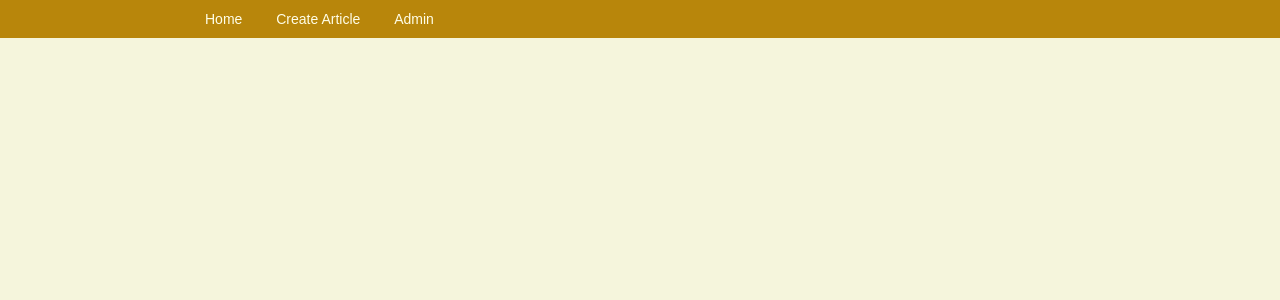
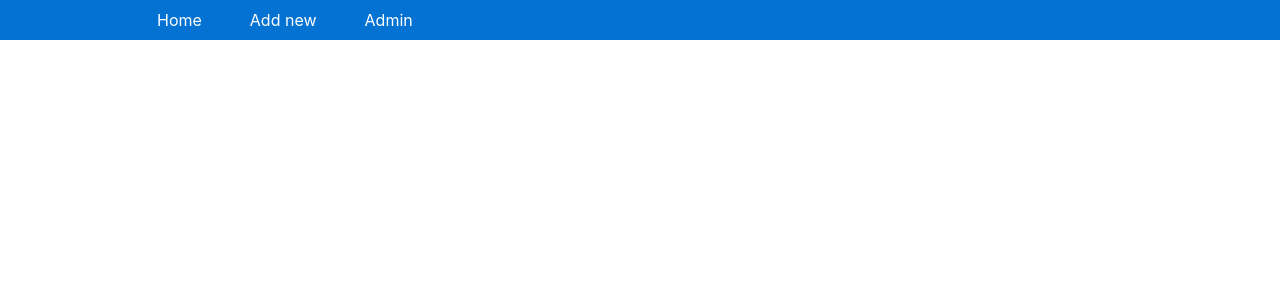
Before and after one commit to neroznik/Shibkov_Evgenii_exam6, a Django app: template source/webapp/templates/base.html in a window 1280 px wide. Shown: the top 300 px of the page. Run offline with Django 3.2, Linux system fonts and the light colour scheme; the template is opened without the code that fills it, so the values that code supplies are empty; some libraries are stand-ins or nearby versions.

Commit message:
Add templates + corrections

```diff
--- a/source/main/urls.py
+++ b/source/main/urls.py
@@ -6,6 +6,6 @@ urlpatterns = [
     path('admin/', admin.site.urls),
     path('', index_view, name='index'),
     path('entry/add/', entry_create_view, name='entry_create'),
-    path('entry/<int:pk>/update/', entry_create_view, name='entry_update'),
+    path('entry/<int:pk>/update/', entry_update_view, name='entry_update'),
     path('entry/<int:pk>/delete/', entry_delete_view, name='entry_delete'),
 ]
--- a/source/webapp/models.py
+++ b/source/webapp/models.py
@@ -8,7 +8,7 @@ STATUS_CHOICES = [
 
 class Entry(models.Model):
     author = models.CharField(max_length=40, null=False, blank=False, default='Unknown', verbose_name='Автор')
-    mail = models.EmailField (max_length=254, null=False, blank= False,verbose_name='email')
+    mail = models.EmailField(max_length=254, verbose_name='Email')
     text = models.TextField(max_length=3000, null=False, blank=False, verbose_name='Текст')
     created_at = models.DateTimeField(auto_now_add=True, verbose_name='Время создания')
     updated_at = models.DateTimeField(auto_now=True, verbose_name='Время редактирования')
--- a/source/webapp/static/css/style.css
+++ b/source/webapp/static/css/style.css
@@ -1,52 +1,34 @@
 body {
-    font-family: Arial, sans-serif;
+    font-family: Roboto,Arial, sans-serif;
     background: beige;
     color: darkslategray;
     text-align: left ;
 }
 .container {
     margin: 0 auto;
-    width: 100%;
     max-width: 900px;
-}
-
-.navbar {
-    display: block;
-    background: darkgoldenrod;
-    position: fixed;
-    top: 0;
-    right: 0;
-    left: 0;
-    font-size: 0;
-    box-sizing: border-box;
-    padding: 7px 30px;
-}
-
-.menu {
-    font-size: 14px;
-    line-height: 1;
-    padding: 0;
-    margin: 0;
-    display: inline-block;
-    color: #fffee8;
-}
-
-.menu li {
-    display: inline-block;
-}
-
-.menu a {
-    display: inline-block;
-    text-decoration: none;
-    color: inherit;
-    padding: 5px 15px;
-}
-
-.menu a:hover {
-    color: #ffc122;
-    text-decoration: underline;
 }
 
 .block1 {
     padding: 40px 40px;
 }
+
+.card {
+ font-family: Roboto, Arial, sans-serif;
+ border-style: solid;
+ border-width: 6px;
+ border-radius: 8px;
+ padding: 0 10px 0px 10px;
+ margin: 50px 0 0 50px;
+ font-size: 11pt;
+}
+.author {
+    font-size: 18pt;
+    margin-bottom: -4px
+}
+
+.created {
+    font-size: 9pt;
+    color: #a9a9a9;
+    margin-bottom: -2px
+}
--- a/source/webapp/templates/base.html
+++ b/source/webapp/templates/base.html
@@ -1,4 +1,4 @@
-{% load static %}
+{% load staticfiles %}
 <!doctype html>
 <html lang="en">
 <head>
@@ -6,24 +6,46 @@
     <meta name="viewport"
           content="width=device-width, user-scalable=no, initial-scale=1.0, maximum-scale=1.0, minimum-scale=1.0">
     <meta http-equiv="X-UA-Compatible" content="ie=edge">
-    <title>{% block title %}My Site{% endblock %}</title>
+    <title>{% block title %}Guest Book{% endblock %}</title>
+    <link rel="stylesheet" href="{% static 'css/style.css' %}">
 
-    <link rel="stylesheet" href="{% static 'css/style.css' %}">
+    <link rel="stylesheet" href="https://stackpath.bootstrapcdn.com/bootstrap/4.5.0/css/bootstrap.min.css" integrity="sha384-9aIt2nRpC12Uk9gS9baDl411NQApFmC26EwAOH8WgZl5MYYxFfc+NcPb1dKGj7Sk" crossorigin="anonymous">
     {% block links %}{% endblock %}
 </head>
 <body>
-    <nav class="navbar">
-       <div class="container">
-           <ul class="menu">
-               <li><a href="{% url 'index' %}">Home</a></li>
-               <li><a href="{% url 'task_create' %}">Create Article</a></li>
-               <li><a href="/admin/">Admin</a></li>
-               {% block menu %}{% endblock %}
-           </ul>
-       </div>
-    </nav>
+<header>
+		<nav class="navbar navbar-expand-md navbar-dark py-0 " style="background-color: #0472d2;">
+			<div class="container">
+				<button class="navbar-toggler mr-5" type="button" data-toggle="collapse" data-target="#navbarSupportedContent" aria-controls="navbarSupportedContent" aria-expanded="false" aria-label="Toggle navigation">
+					<span class="navbar-toggler-icon"></span>
+				</button>
+
+				<div class="collapse navbar-collapse " id="navbarSupportedContent">
+					<ul class="navbar-nav navbar-txt mr-auto pl-5">
+						<li class="nav-item active px-3">
+							<a class="nav-link" href={% url 'index' %}>Home </a>
+						</li>
+						<li class="nav-item active px-3">
+							<a class="nav-link" href="{% url 'entry_create' %}">Add new</a>
+						</li>
+						<li class="nav-item active px-3 navbar-right">
+							<a class="nav-link" href="/admin/ ">Admin
+						</li>
+					</ul>
+					<form class="form-inline my-2 my-lg-0">
+						<a href="#" data-toggle="modal" data-target="#login-modal" class="btn-txt"><i class="far fa-user"></i></a>
+					</form>
+				</div>
+			</div>
+		</nav>
+	</header>
+
+
     <div class="container">
         {% block content %}{% endblock %}
     </div>
+
+    <script src="https://code.jquery.com/jquery-3.5.1.min.js" integrity="sha256-9/aliU8dGd2tb6OSsuzixeV4y/faTqgFtohetphbbj0=" crossorigin="anonymous"></script>
+    <script src="https://stackpath.bootstrapcdn.com/bootstrap/4.5.0/js/bootstrap.bundle.min.js" integrity="sha384-1CmrxMRARb6aLqgBO7yyAxTOQE2AKb9GfXnEo760AUcUmFx3ibVJJAzGytlQcNXd" crossorigin="anonymous"></script>
 </body>
 </html>
--- a/source/webapp/templates/add.html
+++ b/source/webapp/templates/entry_create.html
@@ -1,14 +1,14 @@
 
 {% extends 'base.html' %}
 
-{% block title %}ToDo list{% endblock %}
+{% block title %}Add New{% endblock %}
 
 
 
 {% block content %}
     <div class = 'block1'>
-<h1>Add your task </h1>
-    {% url "task_create" as action_url %}
+    <h1>Add your task </h1>
+    {% url "entry_create" as action_url %}
     {% include 'partial/form.html' with action_url=action_url form_method='post' %}
     </div>
 {% endblock %}
--- a/source/webapp/templates/task_update.html
+++ b/source/webapp/templates/entry_update.html
@@ -3,12 +3,11 @@
 {% block title %}Update{% endblock %}
 
 {% block menu %}
-    <li><a href="{% url 'task_view' task.pk %}">Отмена</a></li>
 {% endblock %}
 
 {% block content %}
     <h1>Update Task</h1>
 
-    {% url "task_update" pk=Task.pk as action_url %}
+    {% url "entry_update" pk=ent.pk as action_url %}
     {% include 'partial/form.html' with action_url=action_url form_method='post' button_text='Update' %}
 {% endblock %}
```
Also changed, not shown: source/webapp/forms.py (+2 -9 lines), source/webapp/templates/entry_delete.html (added, +18 -0 lines), source/webapp/templates/index.html (+26 -11 lines), source/webapp/templates/task_view.html (deleted, +0 -18 lines), source/webapp/templates/tasks_delete.html (deleted, +0 -19 lines), source/webapp/views.py (+5 -5 lines), source/webapp/migrations/0002_auto_20200801_1048.py (added), source/webapp/migrations/0003_auto_20200801_1052.py (added).
